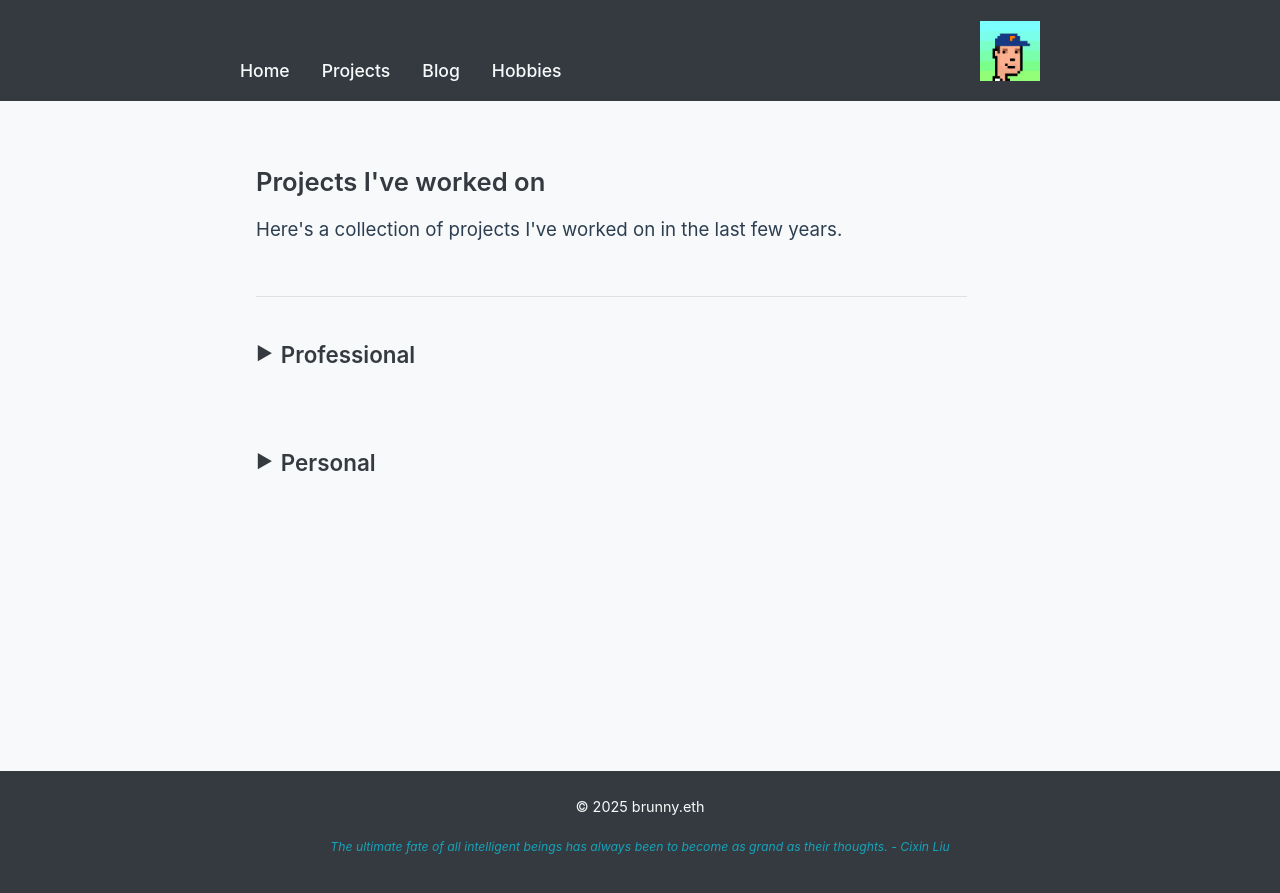
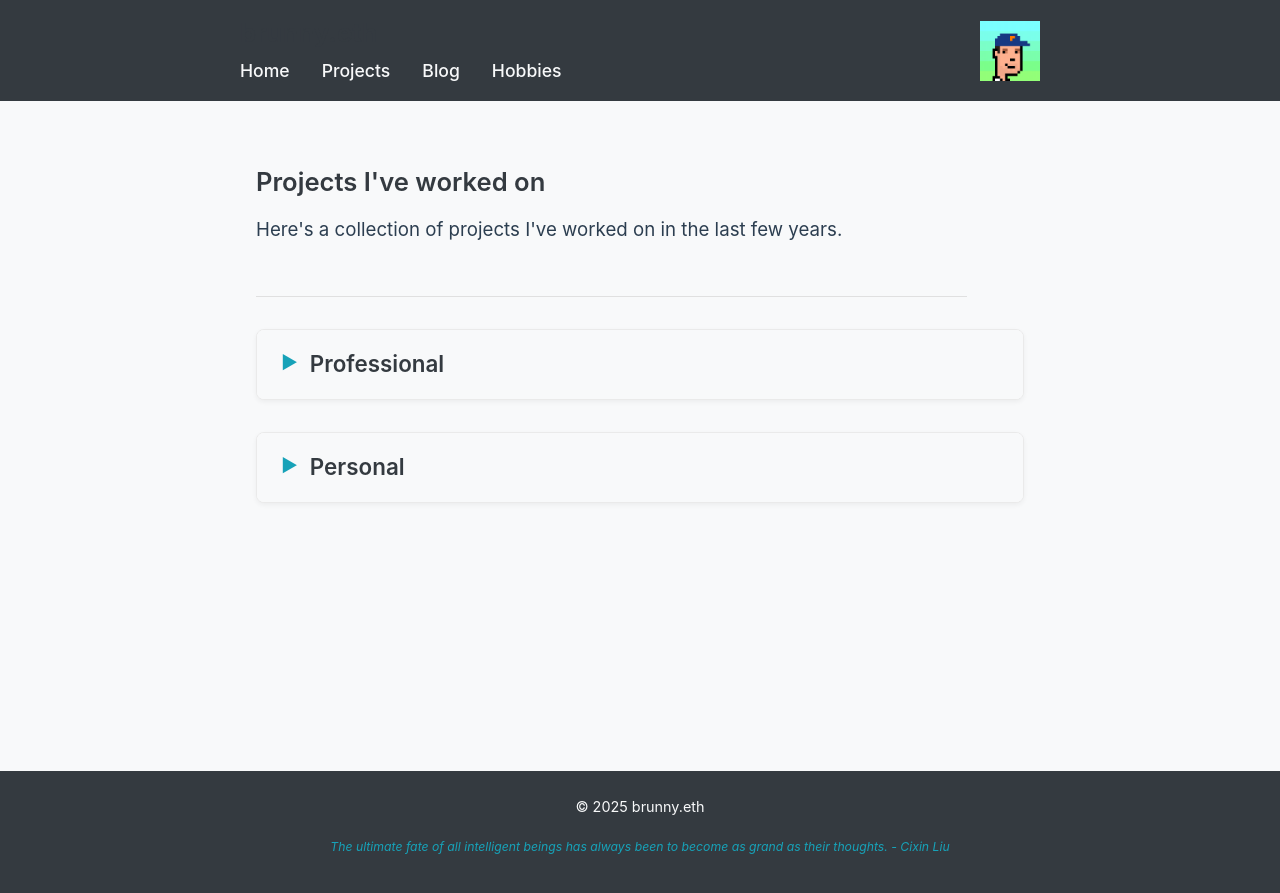
Before and after one commit to brunny-eth/personal-website-project, a Jekyll site: the page built from Projects-Ive-Worked-On.md, in a window 1280 px wide. Shown: the top 893 px of the page. Built offline with Jekyll 4.4.1, drawn with Linux system fonts in a browser that asks for light colours; some web fonts are replaced.

Commit message:
update styling on css and projects-ive-worked-on

```diff
--- a/Projects-Ive-Worked-On.md
+++ b/Projects-Ive-Worked-On.md
@@ -31,6 +31,7 @@ permalink: /projects-ive-worked-on/
 
 <details>
     <summary>Personal</summary>
+    <div class="details-content">
         <div class="project-item">
             <h3>Fitness Tracker</h3>
             <p><strong>Technology Stack:</strong> React, Node.js, and MongoDB</p>
@@ -38,22 +39,23 @@ permalink: /projects-ive-worked-on/
             <p><strong>Links:</strong> <a href="https://github.com/brunny-eth/fitness-tracker">Github repo</a> | <a href="https://fitness-tracker.me">Live website</a></p>
         </div>
 
-    <div class="project-item">
-        <h3>Custom Slack Bots</h3>
-        <p><strong>Technology Stack:</strong> Node.js, Python, Slack API, Notion API, Vercel</p>
-        <p><strong>Description:</strong> A couple of purpose-built Slack bots built as a side project for quality-of-life improvements for the Pluto team:
-        <ul>
-            <li><strong>Helper Bot:</strong> Captures feature requests and BD inbound from Slack threads and syncs them to Notion. Preserves thread context, supports status updates directly from Slack, and uses simple commands to track request statuses.</li>
-            <li><strong>RSS Bot:</strong> Grabs multiple RSS feeds, creates a new daily thread in a shared Slack channel, and posts the output into a single thread for easy collection and viewing.</li>
-        </ul>
-        </p>
-        <p><strong>Links:</strong> <a href="https://github.com/brunny-eth/helper-bot">Helper Bot</a> | <a href="https://github.com/brunny-eth/slack-rss-bot">RSS Bot</a></p>
-    </div>
+        <div class="project-item">
+            <h3>Custom Slack Bots</h3>
+            <p><strong>Technology Stack:</strong> Node.js, Python, Slack API, Notion API, Vercel</p>
+            <p><strong>Description:</strong> A couple of purpose-built Slack bots built as a side project for quality-of-life improvements for the Pluto team:
+            <ul>
+                <li><strong>Helper Bot:</strong> Captures feature requests and BD inbound from Slack threads and syncs them to Notion. Preserves thread context, supports status updates directly from Slack, and uses simple commands to track request statuses.</li>
+                <li><strong>RSS Bot:</strong> Grabs multiple RSS feeds, creates a new daily thread in a shared Slack channel, and posts the output into a single thread for easy collection and viewing.</li>
+            </ul>
+            </p>
+            <p><strong>Links:</strong> <a href="https://github.com/brunny-eth/helper-bot">Helper Bot</a> | <a href="https://github.com/brunny-eth/slack-rss-bot">RSS Bot</a></p>
+        </div>
 
         <div class="project-item">
             <h3>Personal Website</h3>
             <p><strong>Technology Stack:</strong> HTML, CSS, Jekyll, Raspberry Pi Model 4</p>
-                <p><strong>Description:</strong> Small hobby project to build a personal website (<em>this</em> personal website) from scratch and host it on a Raspberry Pi. Raspberry Pi fan noise was driving the wife crazy, so now it's hosted on Vercel. </p>
+            <p><strong>Description:</strong> Small hobby project to build a personal website (<em>this</em> personal website) from scratch and host it on a Raspberry Pi. Raspberry Pi fan noise was driving the wife crazy, so now it's hosted on Vercel. </p>
             <p><strong>Link:</strong> <a href="https://github.com/brunny-eth/personal-website-project">Github repo</a></p>
         </div>
+    </div>
 </details>
--- a/assets/main.scss
+++ b/assets/main.scss
@@ -179,11 +179,19 @@ nav {
 }
 
 // details element styling
+/* Enhanced details/summary styling */
 details {
     margin: 2rem 0;
+    border-radius: 8px;
+    overflow: hidden;
+    box-shadow: 0 2px 5px rgba(0, 0, 0, 0.05);
+    background-color: white;
+    border: 1px solid #eaeaea;
+    transition: all 0.3s ease;
 
     &[open] {
       margin-bottom: 2.5rem;
+      box-shadow: 0 4px 12px rgba(0, 0, 0, 0.08);
     }
 
     > summary {
@@ -192,10 +200,17 @@ details {
       font-size: 1.4rem;
       font-weight: 600;
       color: var(--header-color);
-        padding: 0.5rem 0;
-        margin-bottom: 1.5rem;
+      padding: 1rem 1.5rem;
+      margin-bottom: 0;
       display: flex;
       align-items: center;
+      background-color: #f8f9fa;
+      border-bottom: 1px solid transparent;
+      transition: all 0.2s ease;
+
+      &:hover {
+        background-color: #f0f2f5;
+      }
 
       &::-webkit-details-marker {
         display: none;
@@ -204,21 +219,31 @@ details {
       &::before {
         content: '►';
         display: inline-block;
-            margin-right: 0.5rem;
+        margin-right: 0.75rem;
         transform: rotate(0);
-            transition: transform 0.2s;
+        transition: transform 0.3s ease;
         font-size: 0.8em;
+        color: var(--accent-color);
       }
     }
 
-    &[open] > summary::before {
+    &[open] > summary {
+      border-bottom: 1px solid #eaeaea;
+
+      &::before {
         transform: rotate(90deg);
       }
     }
+  }
 
+  .details-content {
+    padding: 1.5rem 1.5rem;
+  }
+
+  /* Project items inside details */
   .project-item {
-    margin-bottom: 2rem;
-    padding-bottom: 2rem;
+    margin-bottom: 2.5rem;
+    padding-bottom: 2.5rem;
     border-bottom: 1px solid #e0e0e0;
 
     &:last-child {
@@ -230,28 +255,9 @@ details {
       font-size: 1.3rem;
       margin: 0 0 1rem;
       color: var(--header-color);
+      padding-bottom: 0.5rem;
+      border-bottom: 2px solid rgba(23, 162, 184, 0.1);
     }
-
-    p {
-        margin: 0.75rem 0;
-
-        &:last-child {
-            margin-bottom: 0;
-        }
-
-        strong {
-            display: inline-block;
-            margin-right: 0.5rem;
-        }
-
-        &:last-of-type {
-            margin-top: 1rem;
-        }
-    }
-}
-
-.details-content {
-    padding: 0.5rem 0;
   }
 
 // links
```
Lines whose indentation alone changed are shown as unchanged.
